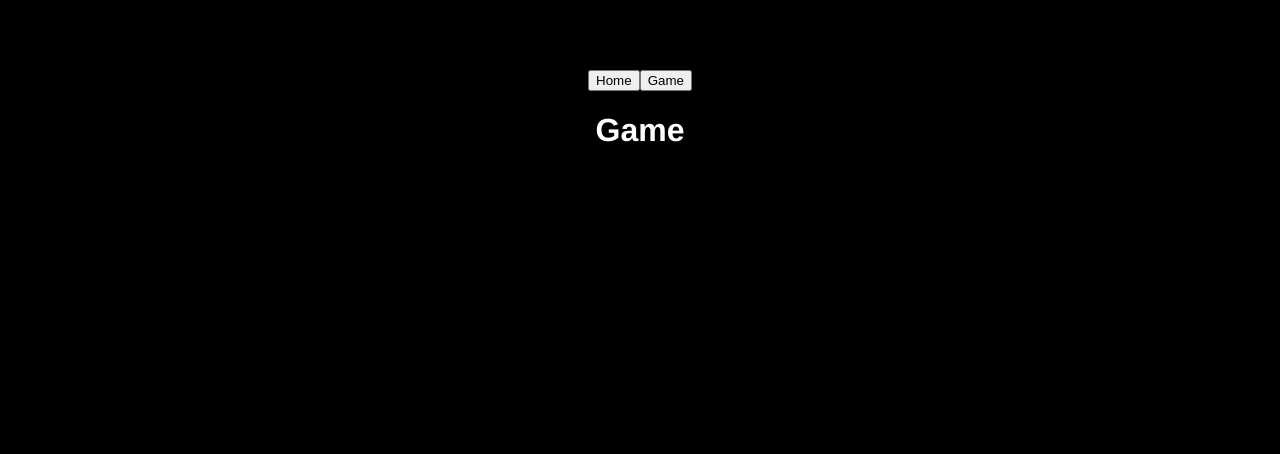
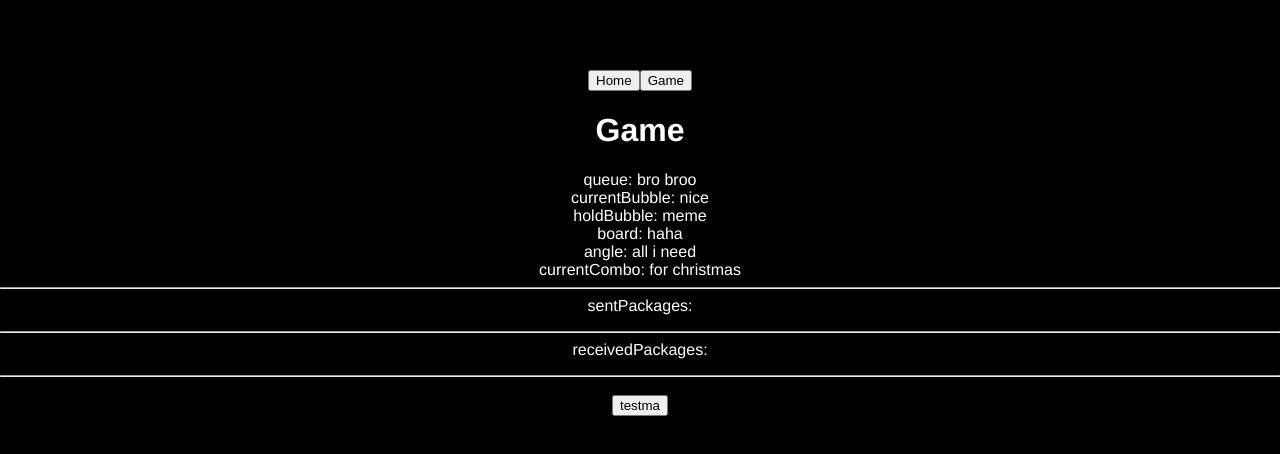
Before and after one commit to Zytronik/bubbio, a Vue app in the folder frontend/: page / in a window 1280 px wide. Both pictures are taken after a click on the button "Game". Shown: the top 454 px of the page. Built offline with nearby package versions, Linux system fonts and the light colour scheme; no server answers.

Commit message:
trying out sockets for gameplay

```diff
--- a/frontend/src/pages/Game/game.vue
+++ b/frontend/src/pages/Game/game.vue
@@ -1,29 +1,79 @@
 <template>
   <div id="game" class="page">
     <h1>Game</h1>
+    <span>queue: {{ queue }}</span> <br>
+    <span>currentBubble: {{ currentBubble }}</span> <br>
+    <span>holdBubble: {{ holdBubble }}</span> <br>
+    <span>board: {{ board }}</span> <br>
+    <span>angle: {{ angle }}</span> <br>
+    <span>currentCombo: {{ currentCombo }}</span> <br>
+  </div>
+  <hr>
+  <div>
+    <span>sentPackages: </span>
+    <p>{{ sentPackages }}</p>
+  </div>
+  <hr>
+  <div>
+    <span>receivedPackages: </span>
+    <p>{{ receivedPackages }}</p>
+  </div>
+  <hr>
+  <div>
+    <button @click="testma">testma</button>
   </div>
 </template>
 
 <script>
 import { socket } from '../../clientWebsocket.js';
-import { onMounted  } from 'vue';
+import { ref, onMounted } from 'vue';
 
 export default {
   name: 'App',
   setup() {
+    let queue = ref("bro\nbroo");
+    let currentBubble = ref("nice");
+    let holdBubble = ref("meme");
+    let board = ref("haha");
+    let angle = ref("all i need");
+    let currentCombo = ref("for christmas");
+
+    let sentPackages = ref("");
+    let receivedPackages = ref("");
 
     onMounted(() => {
       console.log('Vue app mounted | game');
       socket.on('generateQueue', (data) => {
         console.log(data);
       });
+    });
 
+    socket.on('testma', (data) => {
+      receivedPackages.value += "\n" + data;
+      console.log(data);
     });
+
+    const testma = () => {
+      sentPackages.value += "\ntestma";
+      console.log(sentPackages.value)
+      socket.emit('testma', { pog: "asdf" });
+    };
+
+    return {
+      queue,
+      currentBubble,
+      holdBubble,
+      board,
+      angle,
+      currentCombo,
+      sentPackages,
+      receivedPackages,
+
+      testma,
+    };
 
   },
 };
 </script>
 
-<style>
-
-</style>
+<style></style>
```
Also changed, not shown: 1 other file (tests, documents, lock files or other folders).
